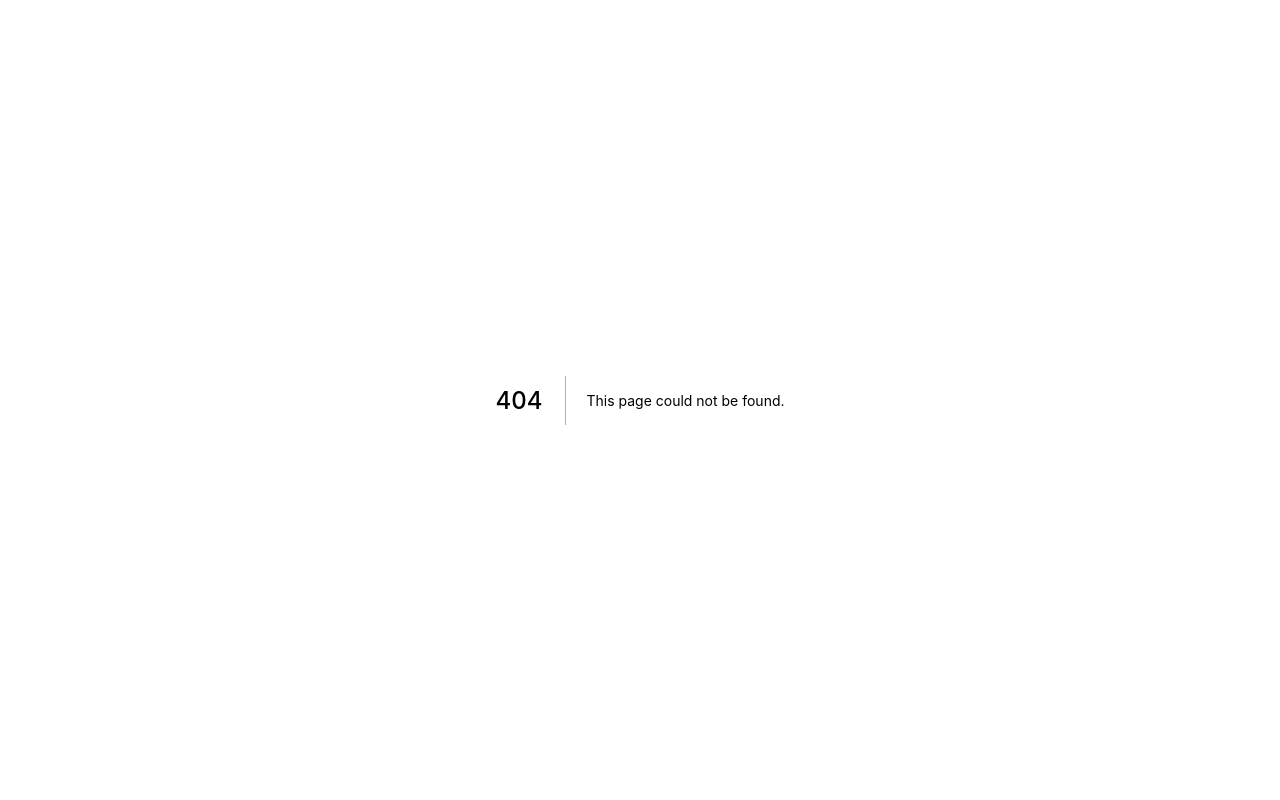
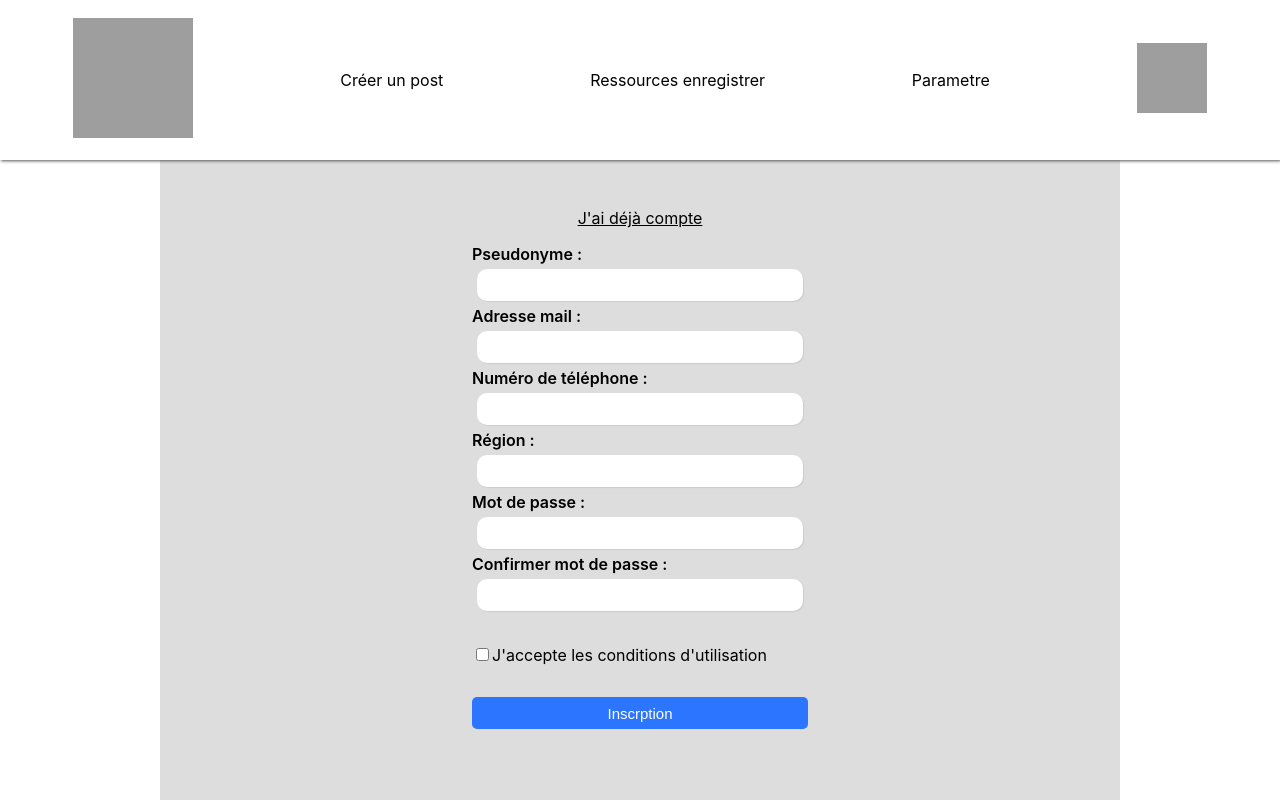
Before and after one commit to theosab2/rela_ressources, a Next.js app in the folder Front-end-web/: page /login/Inscription in a window 1280 px wide. Before the commit this address had no page. Shown: the top 800 px of the page. Built offline with nearby package versions, Linux system fonts and the light colour scheme; grey boxes are pictures that could not be loaded.

Commit message:
Front-web Inscription
Création du formulaire d'inscription

```diff
--- a/Front-end-web/pages/Navigation.js
+++ b/Front-end-web/pages/Navigation.js
@@ -24,7 +24,7 @@ export default function Navigation(){
             <Link href="/home/Home">
             <a> Parametre</a>
             </Link>
-            <Link href="/home/Home">
+            <Link href="/login/Inscription">
             <a>
             <Image
                 src="/../public/Image/logo-gouvernement.jpeg" // Route of the image file
--- /dev/null
+++ b/Front-end-web/pages/login/Inscription.js
@@ -0,0 +1,49 @@
+import Navigation from "../Navigation";
+import Head from "next/head";
+import style from "../../styles/Inscription.module.css"
+import Link from "next/link";
+
+export default function Inscription(){
+    const submitUser = async (event) =>{
+        event.preventDefault();
+        alert('Your name is '+event.target.name.value)
+    }
+    return (
+        <>
+        <Head>
+            <title>Inscrption</title>
+        </Head>
+        <Navigation/>
+        <div className={style.InscriptionContainer}>
+            <div className={style.InscriptionSubContainer}>
+                <Link href="">
+                <a className={style.InscriptionLink}>
+                    J'ai déjà compte
+                </a>
+                </Link>
+                <form className={style.FormInscription}>
+                <label className={style.LabelInscription}>Pseudonyme :</label>
+                <input id="pseudo" name="pseudo" type="text" className={style.InputInscrption} required />
+                <label className={style.LabelInscription}>Adresse mail :</label>
+                <input id="mail" name="mail" type="email" className={style.InputInscrption} required />
+                <label className={style.LabelInscription}>Numéro de téléphone :</label>
+                <input id="telephone" name="telephone" type="tel" className={style.InputInscrption} required />
+                <label className={style.LabelInscription}>Région :</label>
+                <input id="region" name="region" type="text" className={style.InputInscrption} required />
+                <label className={style.LabelInscription}>Mot de passe :</label>
+                <input id="mdp" name="mdp" type="password" className={style.InputInscrption} required />
+                <label className={style.LabelInscription}>Confirmer mot de passe :</label>
+                <input id="confMdp" name="confMdp" type="password" className={style.InputInscrption} required />
+                <div>
+                <input id="condition" name="condition" type="checkbox" required className={style.CheckBoxInscription}/>
+                <label htmlFor="condition">J'accepte les conditions d'utilisation</label>
+                </div>
+                <button type="submit" className={style.SubmitInscription} onSubmit={submitUser}>
+                    Inscrption
+                </button>
+            </form>
+            </div>
+        </div>
+        </>
+    )
+}
--- /dev/null
+++ b/Front-end-web/styles/Inscription.module.css
@@ -0,0 +1,55 @@
+.InscriptionContainer {
+  display: flex;
+  flex-direction: column;
+  justify-content: center;
+  align-items: center;
+  height: 100rem;
+}
+
+.InscriptionSubContainer {
+  padding-top: 2rem;
+  background-color: #ddd;
+  width: 75%;
+  height: 100rem;
+  display: flex;
+  flex-direction: column;
+  align-items: center;
+}
+
+.FormInscription {
+  display: flex;
+  flex-direction: column;
+  width: 35%;
+}
+
+.InputInscrption {
+  border: none;
+  box-shadow: 1px 1px 1px #ccc;
+  border-radius: 10px;
+  height: 2rem;
+  margin: 5px;
+}
+
+.LabelInscription {
+  font-weight: 600;
+}
+
+.SubmitInscription {
+  border: none;
+  height: 2rem;
+  background-color: #2c75ff;
+  padding: 3px;
+  border-radius: 5px;
+  color: #fff;
+  font-size: 15px;
+  margin-top: 2rem;
+}
+
+.CheckBoxInscription {
+  margin-top: 2rem;
+}
+
+.InscriptionLink {
+  margin: 1rem;
+  text-decoration: underline;
+}
--- a/Front-end-web/styles/Navigation.module.css
+++ b/Front-end-web/styles/Navigation.module.css
@@ -1,4 +1,6 @@
 .navBarContent {
+  position: relative;
+  z-index: 5;
   display: flex;
   justify-content: space-around;
   align-items: center;
```
Also changed, not shown: Front-end-web/pages/home/Home.js (+20 -2 lines), Front-end-web/pages/login/Connexion.js (added).
